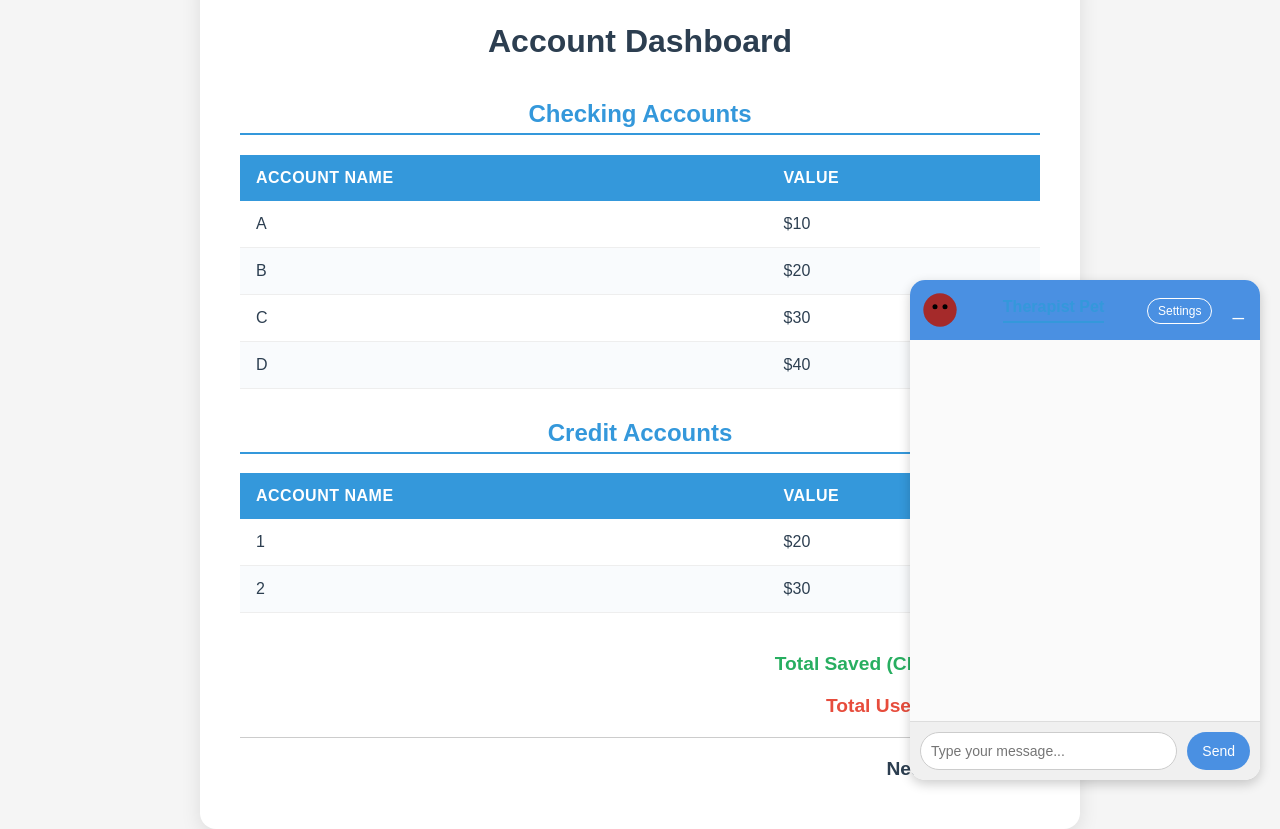
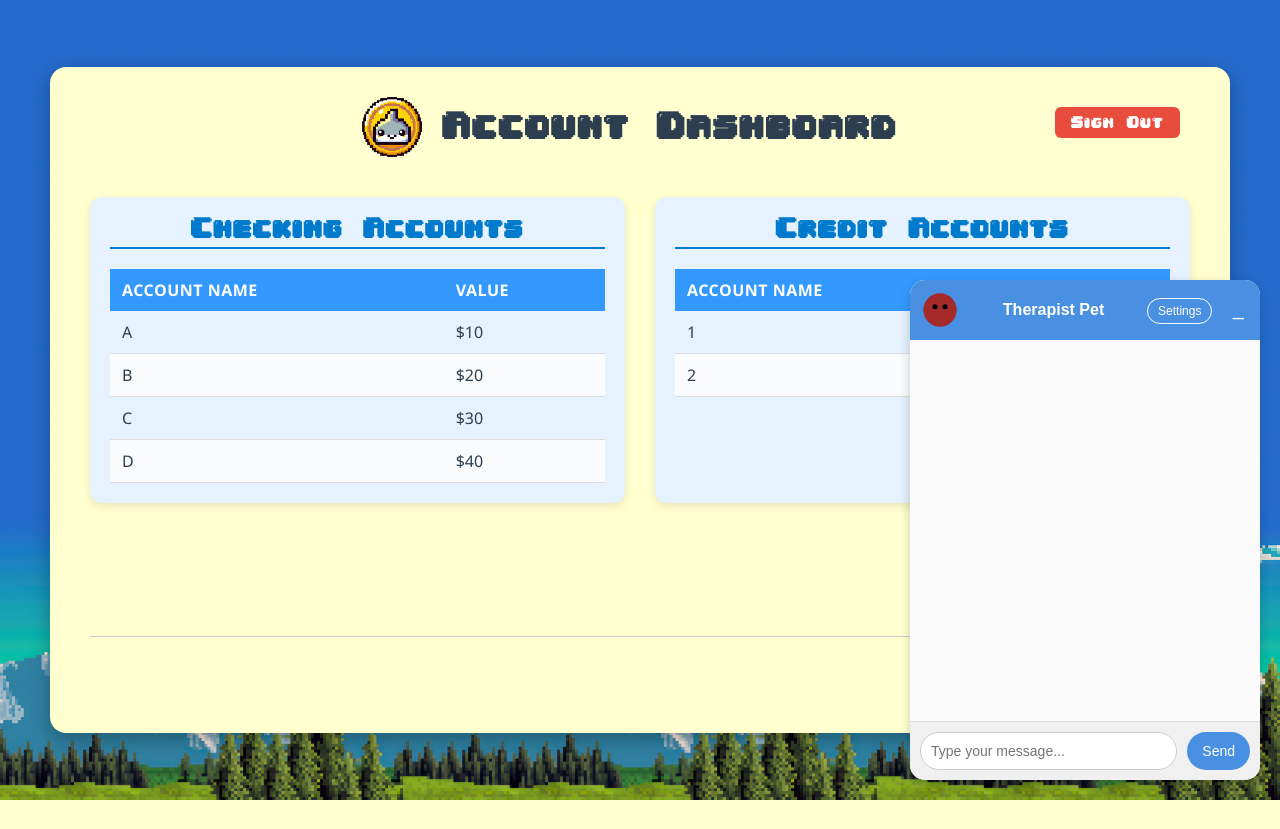
Before and after one commit to JackXuCatch22/Ramblin-Hacks2025, a Django app: page /dashboard in a window 1280 px wide. After the commit the page ends 800 px from the top, so only its background shows below. Run offline with Django 5.2, Linux system fonts and the light colour scheme.

Commit message:
signup page

```diff
--- a/frontend/FinPal/urls.py
+++ b/frontend/FinPal/urls.py
@@ -26,5 +26,6 @@
     path('dashboard', views.dashboardView, name="dashboard"),
     path('signup', views.signup, name='signup'),
     path('signupCheck', views.signupCheck, name='signupCheck'),
+    path('logout/', views.logout_view, name='logout'),
 
 ]
--- a/frontend/FinPal/views.py
+++ b/frontend/FinPal/views.py
@@ -150,3 +150,6 @@
         return render(request, 'signup.html', {'success_message': 'Account created! Please log in.'})
 
     return redirect('signup')
+
+def logout_view(request):
+    return redirect('home')  # Make sure 'home' is a valid URL name
--- a/frontend/static/styles/chat.css
+++ b/frontend/static/styles/chat.css
@@ -8,7 +8,7 @@
   margin: 0;
   padding: 0;
   height: 100vh;
-  background: url("{% static 'images/background.jpg' %}") no-repeat center center fixed;
+  background: url("{% static 'images/skyline.jpg' %}") no-repeat center center fixed;
   background-size: cover;
   font-family: 'Segoe UI', sans-serif;
   display: flex;
--- a/frontend/templates/dashboard.html
+++ b/frontend/templates/dashboard.html
@@ -1,38 +1,100 @@
+{% load static %}
 <!DOCTYPE html>
 <html lang="en">
 <head>
-  <meta charset="UTF-8">
+  <meta charset="UTF-8" />
+  <meta name="viewport" content="width=device-width, initial-scale=1.0" />
   <title>Dashboard</title>
+
   <style>
+    @font-face {
+      font-family: 'MyFont';
+      src: url("{% static 'fonts/test.TTF' %}") format('truetype');
+    }
+
     body {
-      font-family: 'Segoe UI', Tahoma, Geneva, Verdana, sans-serif;
-      background-color: #f5f7fa;
       margin: 0;
-      padding: 40px;
+      padding: 0;
+      height: 100vh;
+      background: url("{% static 'images/skyline.jpg' %}") no-repeat center center fixed;
+      background-size: cover;
+      font-family: 'MyFont', 'Segoe UI', Tahoma, Geneva, Verdana, sans-serif;
       display: flex;
       justify-content: center;
+      align-items: flex-start;
+      padding: 40px;
     }
 
     .container {
-      max-width: 800px;
+      max-width: 1100px;
       width: 100%;
-      background-color: white;
+      background-color: #ffffd0; /* cream */
       border-radius: 16px;
-      box-shadow: 0 6px 20px rgba(0, 0, 0, 0.1);
+      box-shadow: 0 6px 20px rgba(0, 0, 0, 0.3);
       padding: 30px 40px;
+      position: relative;
+    }
+
+    .dashboard-header {
+      display: flex;
+      align-items: center;
+      justify-content: center;
+      gap: 20px;
+      margin-bottom: 40px;
+      position: relative;
+    }
+
+    .dashboard-header img {
+      height: 60px;
     }
 
     h1 {
       color: #2c3e50;
-      text-align: center;
-      margin-bottom: 40px;
+      margin: 0;
+      font-family: 'MyFont', sans-serif;
     }
 
-    h2 {
-      color: #3498db;
-      margin-top: 30px;
-      border-bottom: 2px solid #3498db;
-      padding-bottom: 5px;
+    .signout-button {
+      position: absolute;
+      right: 0;
+      top: 0;
+      margin: 10px;
+      padding: 8px 16px;
+      background-color: #e74c3c;
+      color: white;
+      border: none;
+      border-radius: 6px;
+      cursor: pointer;
+      font-size: 0.9em;
+      transition: background-color 0.3s ease;
+    }
+
+    .signout-button:hover {
+      background-color: #c0392b;
+    }
+
+    .account-columns {
+      display: flex;
+      gap: 30px;
+      justify-content: space-between;
+      flex-wrap: wrap;
+    }
+
+    .account-column {
+      flex: 1;
+      min-width: 300px;
+      background-color: #e6f2ff;
+      border-radius: 12px;
+      padding: 20px;
+      box-shadow: 0 3px 10px rgba(0, 0, 0, 0.1);
+    }
+
+    .account-column h2 {
+      color: #007acc;
+      border-bottom: 2px solid #007acc;
+      padding-bottom: 6px;
+      margin-top: 0;
+      font-family: 'MyFont', sans-serif;
     }
 
     table {
@@ -42,12 +104,13 @@
     }
 
     th, td {
-      padding: 14px 16px;
+      padding: 10px 12px;
       text-align: left;
+      font-family: 'Segoe UI', sans-serif;
     }
 
     th {
-      background-color: #3498db;
+      background-color: #3399ff;
       color: white;
       font-weight: 600;
       text-transform: uppercase;
@@ -59,7 +122,7 @@
     }
 
     td {
-      border-bottom: 1px solid #eee;
+      border-bottom: 1px solid #ddd;
       color: #2c3e50;
     }
 
@@ -69,15 +132,38 @@
       font-size: 1.2em;
       font-weight: bold;
       color: #2c3e50;
+      font-family: 'Segoe UI', sans-serif;
+    }
+
+    .total-section span {
+      font-weight: bold;
+    }
+
+    hr {
+      border: none;
+      border-top: 1px solid #ccc;
+      margin: 20px 0;
     }
   </style>
 </head>
+<body style="background: url('{% static 'images/skyline.jpg' %}') no-repeat center center fixed; background-size: cover;">
 <body>
+  <div class="container">
+    <div class="dashboard-header">
+      <img src="{% static 'images/FinPal.png' %}" alt="Logo">
+      <h1>Account Dashboard</h1>
+      <form method="post" action="{% url 'logout' %}">
+        {% csrf_token %}
+        <button type="submit" class="signout-button" style="font-family: 'MyFont', 'Segoe UI', Tahoma, Geneva, Verdana, sans-serif;">
+  Sign Out
+</button>
 
-  <div class="container">
-    <h1>Account Dashboard</h1>
+      </form>
+    </div>
 
-    <!-- Checking Accounts Section -->
+    <div class="account-columns">
+      <!-- Checking Accounts -->
+      <div class="account-column">
         <h2>Checking Accounts</h2>
         <table>
           <thead>
@@ -95,8 +181,10 @@
             {% endfor %}
           </tbody>
         </table>
+      </div>
 
-    <!-- Credit Accounts Section -->
+      <!-- Credit Accounts -->
+      <div class="account-column">
         <h2>Credit Accounts</h2>
         <table>
           <thead>
@@ -114,14 +202,17 @@
             {% endfor %}
           </tbody>
         </table>
+      </div>
+    </div>
 
     <div class="total-section">
-      <p><span style="color: #27ae60;">Total Saved (Checking):</span> <strong>${{ totalSaved }}</strong></p>
-      <p><span style="color: #e74c3c;">Total Used (Credit):</span> <strong>${{ totalUsed }}</strong></p>
-      <hr style="margin: 20px 0; border: none; border-top: 1px solid #ccc;">
-      <p><span style="color: #2c3e50;">Net Balance:</span> <strong>${{ netBalance }}</strong></p>
+      <p><span style="color: #27ae60;">Total Saved (Checking):</span> ${{ totalSaved }}</p>
+      <p><span style="color: #e74c3c;">Total Used (Credit):</span> ${{ totalUsed }}</p>
+      <hr>
+      <p><span style="color: #2c3e50;">Net Balance:</span> ${{ netBalance }}</p>
     </div>
   </div>
+
   {% include 'chat.html' %}
 </body>
 </html>
```
Lines whose indentation alone changed are shown as unchanged.
